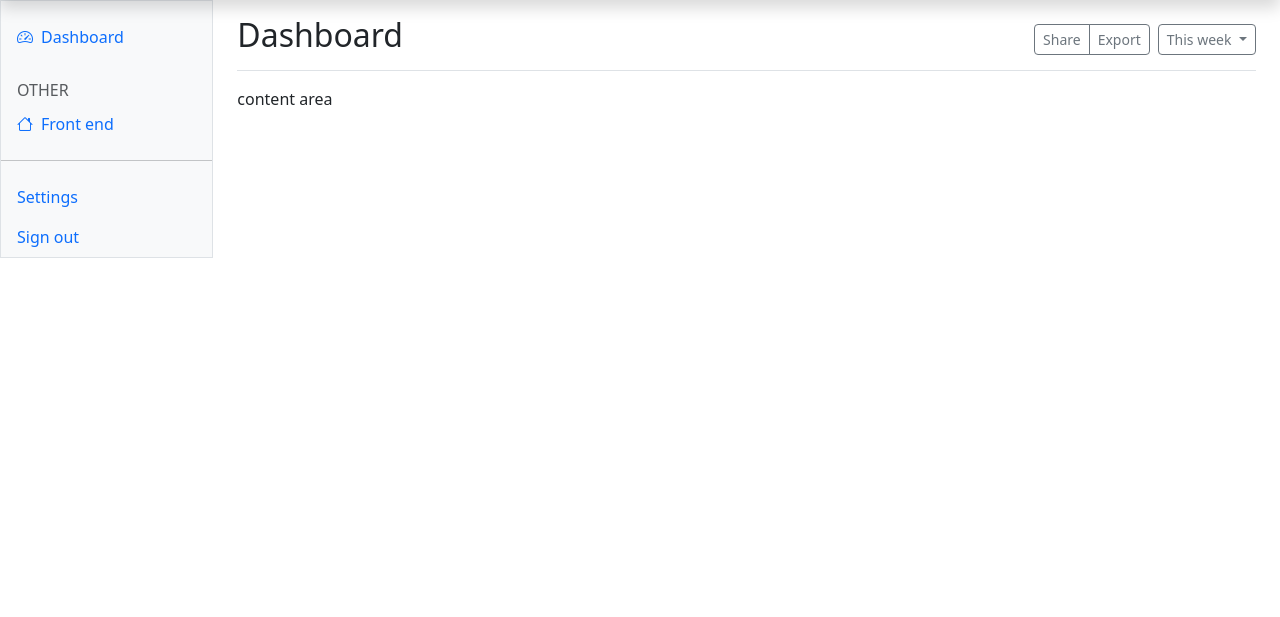
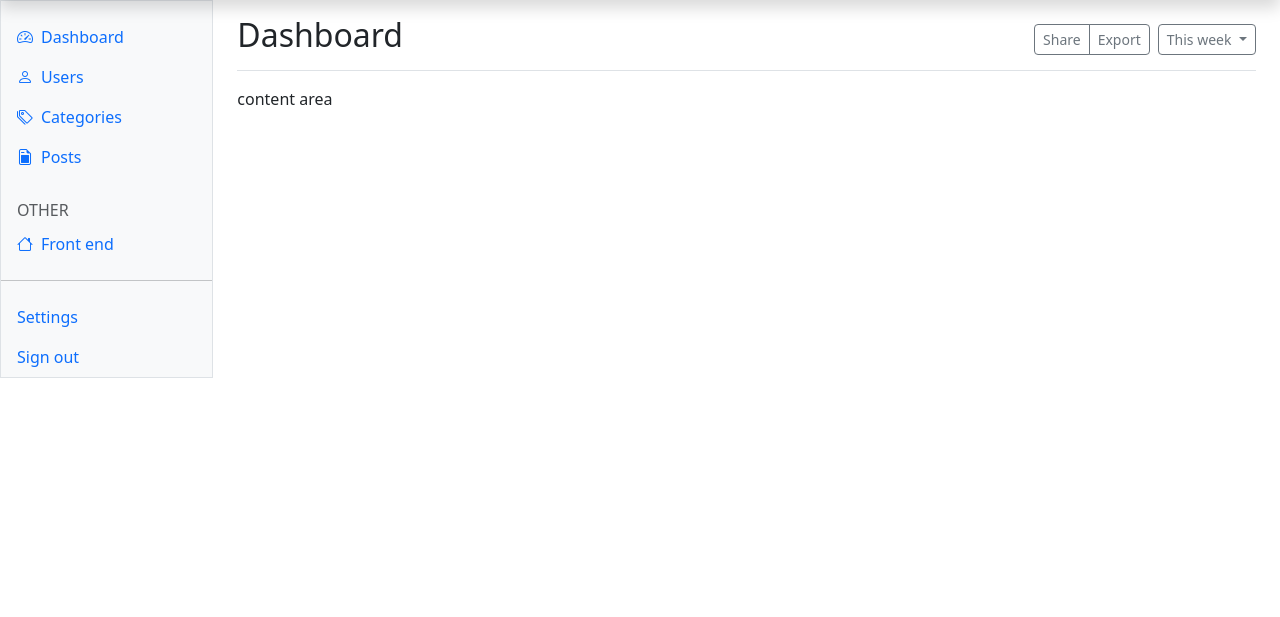
Before and after one commit to EdsonCuevas/Ecomania-Blogweb, a PHP site: page /admin.php in a window 1280 px wide. Shown: the part 34-651 px from the top of the page. Run offline with PHP 8.4, Linux system fonts and the light colour scheme; data that the repository does not hold is empty; some libraries are stand-ins or nearby versions.

Commit message:
admin page

```diff
--- a/app/pages/admin.php
+++ b/app/pages/admin.php
@@ -7,8 +7,8 @@
     <meta name="description" content="">
     <title>Admin - Ecomania</title>
 
-    <link href="../public/assets/bootstrap/css/bootstrap.min.css" rel="stylesheet">
-    <link href="../public/assets/css/bootstrap-icons.css" rel="stylesheet">
+    <link href="<?=ROOT?>/../public/assets/bootstrap/css/bootstrap.min.css" rel="stylesheet">
+    <link href="<?=ROOT?>/../public/assets/css/bootstrap-icons.css" rel="stylesheet">
 
     <style>
       .bd-placeholder-img {
@@ -229,12 +229,32 @@
         </div>
         <div class="offcanvas-body d-md-flex flex-column p-0 pt-lg-3 overflow-y-auto">
           <ul class="nav flex-column">
+
             <li class="nav-item">
               <a class="nav-link d-flex align-items-center gap-2 active" aria-current="page" href="<?=ROOT?>/admin">
                 <i class="bi bi-speedometer2"></i>
                 Dashboard
               </a>
             </li>
+            <li class="nav-item">
+              <a class="nav-link d-flex align-items-center gap-2" aria-current="page" href="<?=ROOT?>/admin/users">
+                <i class="bi bi-person"></i>
+                Users
+              </a>
+            </li>
+            <li class="nav-item">
+              <a class="nav-link d-flex align-items-center gap-2" aria-current="page" href="<?=ROOT?>/admin/categories">
+                <i class="bi bi-tags"></i>
+                Categories
+              </a>
+            </li>
+            <li class="nav-item">
+              <a class="nav-link d-flex align-items-center gap-2" aria-current="page" href="<?=ROOT?>/admin/posts">
+                <i class="bi bi-file-earmark-post"></i>
+                Posts
+              </a>
+            </li>
+
           </ul>
 
           <h6 class="sidebar-heading d-flex justify-content-between align-items-center px-3 mt-4 mb-1 text-body-secondary text-uppercase">
@@ -282,12 +302,12 @@
           </button>
         </div>
       </div>
-        content area
+        content area <?=$url[1]?>
     </main>
   </div>
 </div>
-<script src="../public/assets/bootstrap/js/bootstrap.bundle.min.js"></script>
+<script src="<?=ROOT?>/../public/assets/bootstrap/js/bootstrap.bundle.min.js"></script>
 
-<script src="../public/assets/js/dashboard.js"></script>
+<script src="<?=ROOT?>/../public/assets/js/dashboard.js"></script>
 </body>
 </html>
```
